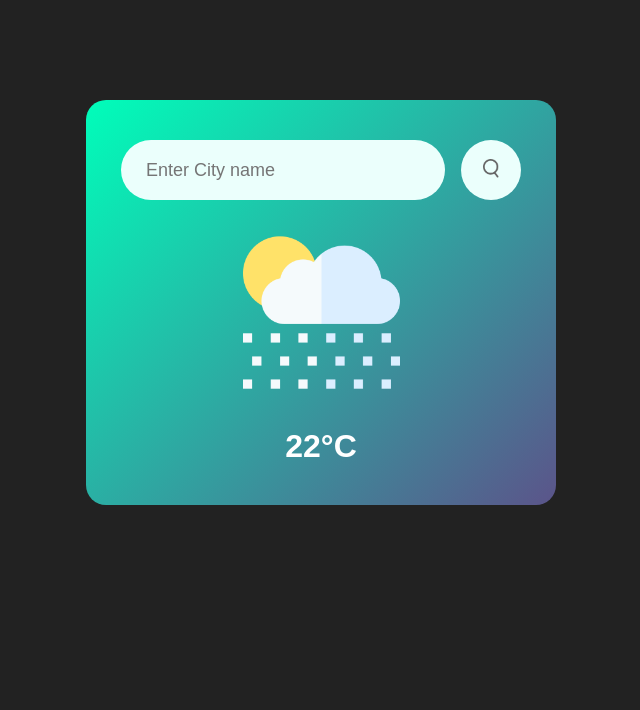
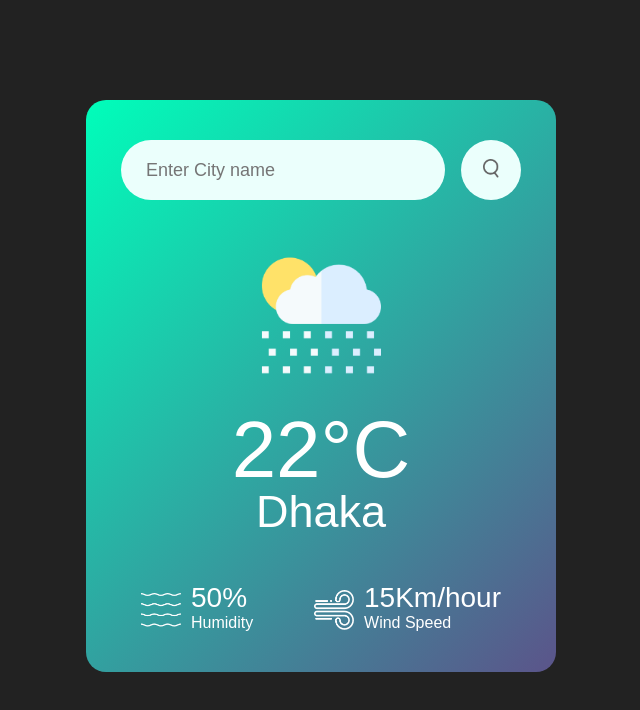
Before and after one commit to FahadHossainBabor/Weather-App, a plain HTML site: page index.html in a window 1280 px wide. Shown: the whole page, without its empty margins (319-959 px from the left). Drawn offline with Linux system fonts and the light colour scheme.

Commit message:
added all the html and css for the design

```diff
--- a/Styles/style.css
+++ b/Styles/style.css
@@ -57,3 +57,41 @@ body{
 
     width: 16px;
 }
+.weather-icon{
+    width: 170px;
+    margin-top: 30px;
+}
+
+.weather h1{
+    font-size: 80px;
+    font-weight: 500;
+}
+.weather h2{
+    font-size: 45px;
+    font-weight: 400;
+    margin-top: -10px;
+}
+
+.details{
+    display: flex;
+    align-items: center;
+    justify-content: space-between;
+    padding: 0 20px;
+    margin-top: 50px;
+}
+
+.col{
+    display: flex;
+    align-items: center;
+    text-align: left;
+}
+
+.col img{
+    width: 40px;
+    margin-right: 10px;
+}
+
+.humidity ,.wind{
+    margin-top: -6px;
+    font-size: 28px;
+}
--- a/index.html
+++ b/index.html
@@ -21,7 +21,24 @@
         <div class="weather">
             <img src="./Images/rain.png" alt="rain png" class="weather-icon">
             <h1 class="temp">22°C</h1>
-            <h2 class="city"></h2>
+            <h2 class="city">Dhaka</h2>
+            <div class="details">
+                <div class="col">
+                    <img src="./Images/humidity.png" alt="">
+                    <div>
+                        <p class="humidity">50%</p>
+                        <p>Humidity</p>
+                    </div>
+                </div>
+
+                <div class="col">
+                    <img src="./Images/wind.png" alt="">
+                    <div>
+                        <p class="wind">15Km/hour</p>
+                        <p>Wind Speed</p>
+                    </div>
+                </div>
+            </div>
         </div>
     </div>
 
```
